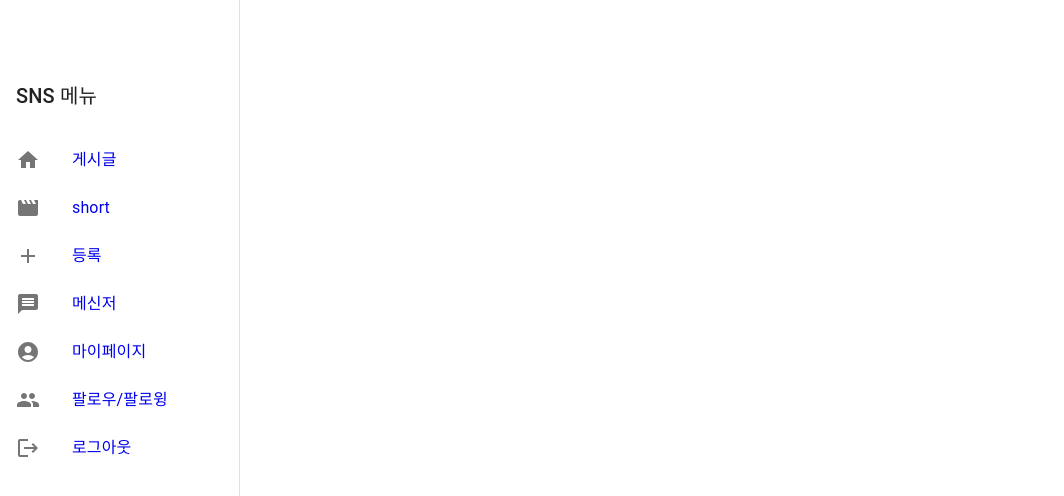
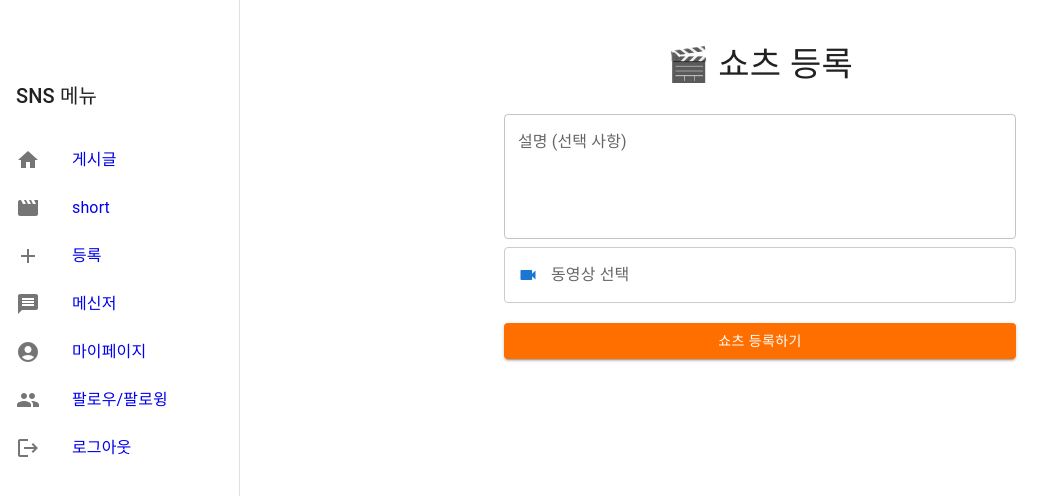
Before and after one commit to jjeom101/react-sns, a React (Create React App) app in the folder client/: page /shortsRegister in a window 1280 px wide. Shown: the top 496 px of the page, without its empty margins (0-1064 px from the left). Built offline with nearby package versions, Linux system fonts and the light colour scheme.

Commit message:
12-01 쇼츠 업로드 가능

```diff
--- a/client/src/App.js
+++ b/client/src/App.js
@@ -2,7 +2,7 @@ import React from 'react';
 import { Route, Routes, useLocation,Navigate } from 'react-router-dom';
 import { Box, CssBaseline } from '@mui/material';
 import Login from './components/Login';
-import Join from './components/Join'; // Join으로 변경
+import Join from './components/Join';
 import Feed from './components/Feed';
 import Register from './components/Register';
 import MyPage from './components/MyPage';
@@ -11,6 +11,7 @@ import Message from './components/messeger';
 import Follow from './components/Follow';
 import ChatList from './components/ChatList';
 import ShortsFeed from './components/ShortsFeed';
+import ShortsRegister from './components/shortsRegister.js';
 
 
 
@@ -46,6 +47,8 @@ function App() {
           <Route path="/user/:userId" element={<Follow />} />
           <Route path="/follow" element={<Follow />} />
           <Route path="/mypage" element={<MyPage />} />
+          <Route path="/shorts/register" element={<ShortsRegister />} />
+          <Route path="/shortsRegister" element={<ShortsRegister />} />
         </Routes>
       </Box>
     </Box>
--- a/client/src/components/Register.js
+++ b/client/src/components/Register.js
@@ -22,18 +22,15 @@ function Register() {
   const [files, setFile] = React.useState([]);
   let contentRef = useRef();
   const navigate = useNavigate();
-  const [mediaType, setmediaType] = useState(null);
+  const [mediaType, setmediaType] = useState(null); // 'null' for 게시글, 'V' for 쇼츠, 'I' for 사진
 
   const handleChange = (event) => {
-    // 사용자가 선택한 숫자 값 (1, 2, 3)을 DB 타입으로 매핑
     let dbType = null;
     switch(event.target.value) {
         case 1: // 게시글 (텍스트 전용)
             dbType = null;
             break;
-        case 2: // 쇼츠 (동영상)
-            dbType = 'V';
-            break;
+        // case 2: 쇼츠 (동영상) 제거됨
         case 3: // 사진 (이미지)
             dbType = 'I';
             break;
@@ -41,15 +38,27 @@ function Register() {
             dbType = null;
     }
     setmediaType(dbType);
+    // 게시글 유형 변경 시 파일 목록 초기화 (선택적)
+    setFile([]);
   };
+
   const handleFileChange = (event) => {
     setFile(event.target.files);
   };
+
   function fnFeedAdd() {
-    if (files.length === 0) {
-      alert("이미지를 선택해주세요!");
+    // 사진 유형 선택 시 파일 필수 검사
+    if (mediaType === 'I' && files.length === 0) {
+      alert("사진 유형을 선택하셨습니다. 이미지를 첨부해주세요!");
       return;
     }
+
+    // 게시글(텍스트)인데 내용이 없으면 경고
+    if (mediaType === null && contentRef.current.value.trim() === "") {
+        alert("게시글 내용을 입력해주세요.");
+        return;
+    }
+
     const token = localStorage.getItem("token");
     const decoded = jwtDecode(token);
 
@@ -59,10 +68,6 @@ function Register() {
       mediaType : mediaType
     }
 
-    if ( (mediaType === 'V' || mediaType === 'I') && files.length === 0) {
-        alert("선택하신 게시물 유형(쇼츠/사진)에 맞는 파일을 첨부해주세요!");
-        return;
-    }
     fetch(`http://localhost:3010/feed`, {
       method: "POST",
       headers: {
@@ -89,6 +94,7 @@ function Register() {
       });
 
   }
+
   const fnUploadFile = (POST_ID) => {
     console.log("POST_ID", POST_ID);
     const formData = new FormData();
@@ -130,9 +136,13 @@ function Register() {
 
         <FormControl fullWidth margin="normal">
           <InputLabel>게시글 유형</InputLabel>
-          <Select  value={mediaType === 'V' ? 2 : mediaType === 'I' ? 3 : 1} label="게시물 유형" onChange={handleChange}>
+          <Select
+                value={mediaType === 'I' ? 3 : 1}
+                label="게시물 유형"
+                onChange={handleChange}
+            >
             <MenuItem value={1}>게시글</MenuItem>
-            <MenuItem value={2}>쇼츠</MenuItem>
+            {/* 쇼츠 항목 제거됨 */}
             <MenuItem value={3}>사진</MenuItem>
           </Select>
         </FormControl>
@@ -148,7 +158,9 @@ function Register() {
           rows={4}
         />
 
-        <Box display="flex" alignItems="center" margin="normal" fullWidth>
+        {/* mediaType이 'I' (사진)일 때만 파일 첨부 UI 표시 */}
+        {mediaType === 'I' && (
+            <Box display="flex" alignItems="center" margin="normal" sx={{ width: '100%' }}>
                 <input
                     accept="image/*"
                     style={{ display: 'none' }}
@@ -162,7 +174,7 @@ function Register() {
                         <PhotoCamera />
                     </IconButton>
                 </label>
-          {files.length > 0&& (
+                {files.length > 0 && (
                     <Avatar
                         alt="첨부된 이미지"
                         src={URL.createObjectURL(files[0])}
@@ -173,10 +185,28 @@ function Register() {
                     {files.length > 0 ? files[0].name : '첨부할 파일 선택'}
                 </Typography>
             </Box>
+        )}
 
-        <Button variant="contained" color="primary" fullWidth style={{ marginTop: '20px' }} onClick={fnFeedAdd}>
+        <Button
+            variant="contained"
+            color="primary"
+            fullWidth
+            style={{ marginTop: '20px' }}
+            onClick={fnFeedAdd}
+        >
           등록하기
         </Button>
+
+        <Button
+            variant="outlined"
+            color="secondary"
+            fullWidth
+            style={{ marginTop: '10px' }}
+            onClick={() => navigate("/shortsRegister")} // 쇼츠 등록 페이지 URL로 이동 (예시)
+        >
+          쇼츠 전용 등록하기
+        </Button>
+
       </Box>
     </Container>
   );
--- /dev/null
+++ b/client/src/components/shortsRegister.js
@@ -0,0 +1,175 @@
+import React, { useState, useRef } from 'react';
+import {
+  TextField,
+  Button,
+  Container,
+  Typography,
+  Box,
+  Avatar,
+  IconButton,
+} from '@mui/material';
+import { Videocam } from '@mui/icons-material';
+import { jwtDecode } from "jwt-decode";
+import { useNavigate } from 'react-router-dom';
+
+function ShortsRegister() {
+  const [files, setFile] = useState([]);
+  let contentRef = useRef();
+  const navigate = useNavigate();
+
+  const handleFileChange = (event) => {
+    const selectedFiles = event.target.files;
+
+    if (selectedFiles.length > 0) {
+      const file = selectedFiles[0];
+
+      if (!file.type.startsWith('video/')) {
+        alert("동영상 파일만 선택할 수 있습니다.");
+        setFile([]);
+        return;
+      }
+
+      setFile([file]);
+    } else {
+      setFile([]);
+    }
+  };
+
+  function fnShortsAdd() {
+    // ... (등록 로직은 변경 없음)
+    if (files.length === 0) {
+      alert("쇼츠(동영상) 파일을 첨부해주세요!");
+      return;
+    }
+
+    const token = localStorage.getItem("token");
+    if (!token) {
+      alert("로그인이 필요합니다.");
+      navigate("/login");
+      return;
+    }
+
+    const formData = new FormData();
+    formData.append("videoFile", files[0]);
+    formData.append("content", contentRef.current.value);
+
+
+    fetch("http://localhost:3010/shorts/upload", {
+      method: "POST",
+      headers: {
+        'Authorization': `Bearer ${token}`
+      },
+      body: formData
+    })
+      .then(res => {
+        if (!res.ok) throw new Error(`업로드 요청 실패: HTTP ${res.status}`);
+        return res.json();
+      })
+      .then(data => {
+        console.log("쇼츠 등록 성공:", data);
+        alert("쇼츠가 성공적으로 등록되었습니다!");
+
+        navigate("/shortsfeed");
+      })
+      .catch(error => {
+        console.error("쇼츠 등록 중 오류 발생:", error);
+        alert(`쇼츠 등록 중 오류가 발생했습니다: ${error.message}`);
+      });
+  }
+
+
+  return (
+    <Container maxWidth="sm">
+      <Box
+        display="flex"
+        flexDirection="column"
+        alignItems="center"
+        justifyContent="flex-start"
+        minHeight="100vh"
+        sx={{ padding: '20px', width: '100%' }}
+      >
+        <Typography variant="h4" gutterBottom>
+          🎬 쇼츠 등록
+        </Typography>
+
+        <TextField
+          inputRef={contentRef}
+          label="설명 (선택 사항)"
+          variant="outlined"
+          margin="normal"
+          fullWidth
+          multiline
+          rows={4}
+        />
+
+        {/* ⭐️ 파일 첨부 UI 수정: 텍스트 깨짐 방지 및 정렬 개선 */}
+        <Box
+            display="flex"
+            alignItems="center"
+            justifyContent="flex-start"
+            margin="normal"
+            sx={{ width: '100%', border: '1px solid #ccc', borderRadius: '4px', p: 1, minHeight: '56px' }} // 최소 높이 지정
+        >
+          <input
+            accept="video/*"
+            style={{ display: 'none' }}
+            id="video-upload"
+            type="file"
+            onChange={handleFileChange}
+            multiple={false}
+          />
+          <label htmlFor="video-upload">
+            <IconButton color="primary" component="span" size="small">
+              <Videocam fontSize="small" />
+            </IconButton>
+          </label>
+
+            {/* 파일 선택 시 아바타 및 파일명 표시 */}
+            {files.length > 0 ? (
+                <>
+                    <Avatar
+                        alt="첨부된 동영상"
+                        sx={{ width: 30, height: 30, fontSize: '0.8rem', marginLeft: 1, bgcolor: 'secondary.main' }}
+                    >
+                        V
+                    </Avatar>
+                    <Typography
+                        variant="body2"
+                        sx={{
+                            marginLeft: 2,
+                            overflow: 'hidden',
+                            textOverflow: 'ellipsis',
+                            whiteSpace: 'nowrap' // ⭐️ 파일명 한 줄 유지
+                        }}>
+                        {files[0].name}
+                    </Typography>
+                </>
+            ) : (
+                <Typography
+                    variant="body1"
+                    color="textSecondary"
+                    sx={{
+                        marginLeft: 1,
+                        whiteSpace: 'nowrap' // ⭐️ '동영상 선택' 텍스트 한 줄 유지
+                    }}>
+                    동영상 선택
+                </Typography>
+            )}
+        </Box>
+
+        <Button
+          variant="contained"
+          color="primary"
+          fullWidth
+          style={{ marginTop: '20px' }}
+          onClick={fnShortsAdd}
+        >
+          쇼츠 등록하기
+        </Button>
+
+      </Box>
+    </Container>
+  );
+}
+
+export default ShortsRegister;
```
Also changed, not shown: 7 other files (tests, documents, lock files or other folders). Lines whose indentation alone changed are shown as unchanged.
